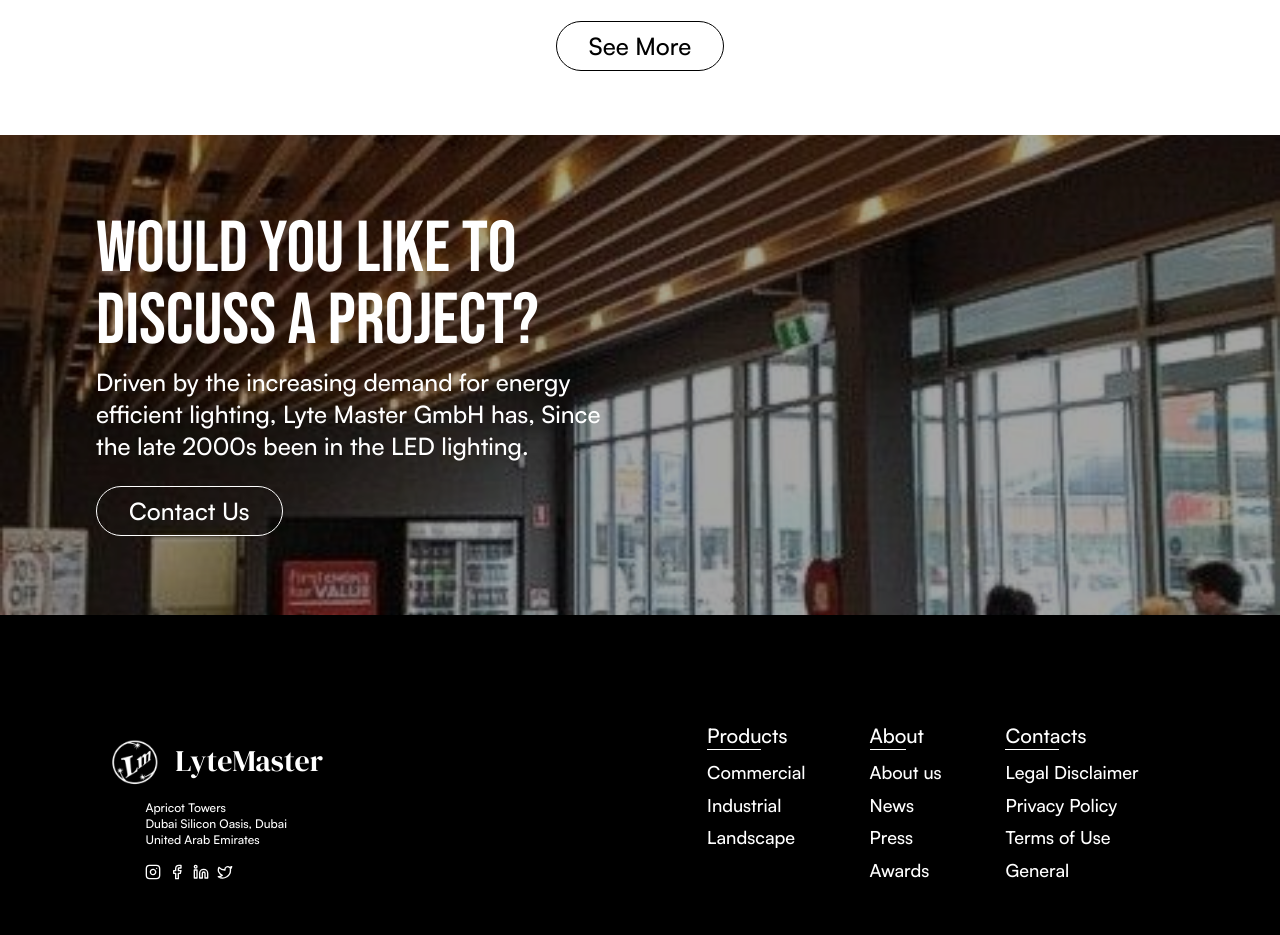
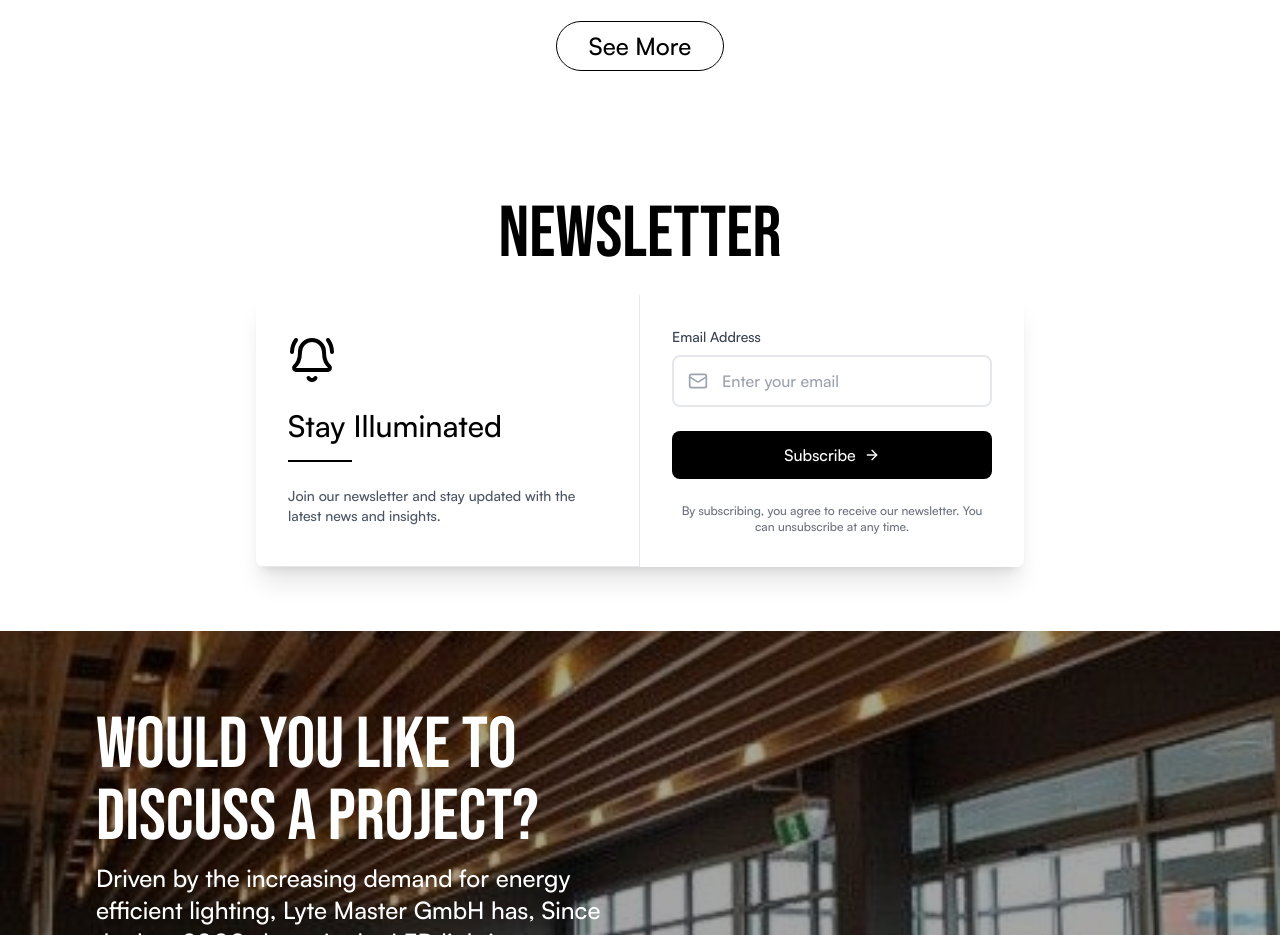
Before and after one commit to goutham-shankar/lytemaster, a Next.js app: page / in a window 1280 px wide. Shown: the part 2980-3915 px from the top of the page. Built offline with nearby package versions, Linux system fonts and the light colour scheme.

Commit message:
update: included newsletter section

```diff
--- a/src/app/page.jsx
+++ b/src/app/page.jsx
@@ -1,5 +1,9 @@
+"use client";
+
 import Image from "next/image";
 import Link from "next/link";
+import { Mail, ArrowRight, BellRing } from "lucide-react";
+import { useState } from "react";
 
 /* gmbh placeholder image */
 import gmbhPlaceholder from "@assets/landing/gmbh-placeholder.jpeg";
@@ -163,6 +167,75 @@ const IndustriesSection = ({ title, description, images, cta }) => {
   );
 };
 
+const Newsletter = ({ title, caption, description, cta, disclaimer }) => {
+  const [email, setEmail] = useState("");
+
+  const handleSubmit = (e) => {
+    e.preventDefault();
+    // TODO: send email to backend
+    setEmail("");
+  };
+
+  return (
+    <section className="h-max py-8 flex flex-col justify-center items-center gap-6 bg-white text-black sm:px-24 sm:py-16">
+      <SectionTitle title={title} />
+      <div className="container mx-auto px-4">
+        <div className="max-w-3xl mx-auto">
+          <div className="bg-white shadow-xl rounded-lg overflow-hidden">
+            <div className="grid md:grid-cols-2 gap-0">
+              {/* Left Content */}
+              <div className="bg-white p-8 text-black flex flex-col justify-center border-b sm:border-r">
+                <BellRing className="w-12 h-12 mb-6 mx-auto text-black sm:mx-0" />
+                <h2 className="text-xl font-bold mb-4 sm:text-3xl">
+                  {caption}
+                </h2>
+                <div className="w-16 h-0.5 bg-black mb-6"></div>
+                <p className="text-sm text-gray-600 sm:text-md">
+                  {description}
+                </p>
+              </div>
+
+              {/* Right Form */}
+              <div className="p-8 bg-white">
+                <form onSubmit={handleSubmit} className="space-y-6">
+                  <div>
+                    <label className="block text-sm font-medium text-gray-700 mb-2">
+                      Email Address
+                    </label>
+                    <div className="relative">
+                      <Mail className="absolute left-4 top-1/2 transform -translate-y-1/2 text-gray-400 w-5 h-5" />
+                      <input
+                        type="email"
+                        value={email}
+                        onChange={(e) => setEmail(e.target.value)}
+                        placeholder="Enter your email"
+                        className="w-full pl-12 pr-4 py-3 border-2 border-gray-200 rounded-lg focus:border-black focus:ring-0"
+                        required
+                      />
+                    </div>
+                  </div>
+
+                  <button
+                    type="submit"
+                    className="w-full bg-black text-white px-6 py-3 rounded-lg font-medium hover:bg-gray-900 transition-colors duration-200 flex items-center justify-center group"
+                  >
+                    {cta.text}
+                    <ArrowRight className="w-4 h-4 ml-2 transform group-hover:translate-x-1 transition-transform" />
+                  </button>
+
+                  <p className="text-xs text-gray-500 text-center">
+                    {disclaimer}
+                  </p>
+                </form>
+              </div>
+            </div>
+          </div>
+        </div>
+      </div>
+    </section>
+  );
+};
+
 const ContactSection = ({ title, description, cta }) => {
   return (
     <section
@@ -259,6 +332,19 @@ const industriesSectionData = {
   },
 };
 
+const newsletterSectionData = {
+  title: "Newsletter",
+  caption: "Stay Illuminated",
+  description:
+    "Join our newsletter and stay updated with the latest news and insights.",
+  cta: {
+    text: "Subscribe",
+    href: "/newsletter",
+  },
+  disclaimer:
+    "By subscribing, you agree to receive our newsletter. You can unsubscribe at any time.",
+};
+
 const contactSectionData = {
   title: "Would you like to discuss a project?",
   description:
@@ -277,6 +363,7 @@ export default function Landing() {
       <AboutSection {...aboutSectionData} />
       <ProductsSection {...productsSectionData} />
       <IndustriesSection {...industriesSectionData} />
+      <Newsletter {...newsletterSectionData} />
       <ContactSection {...contactSectionData} />
     </>
   );
```
